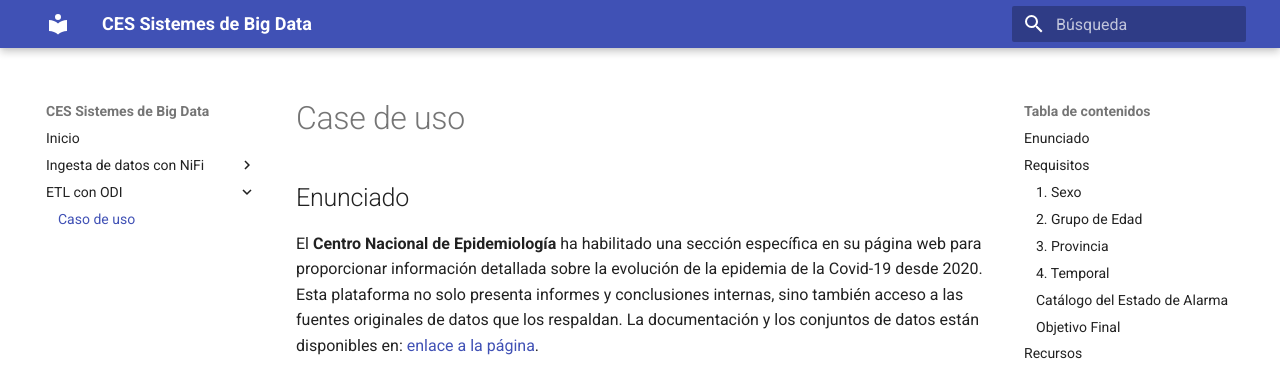
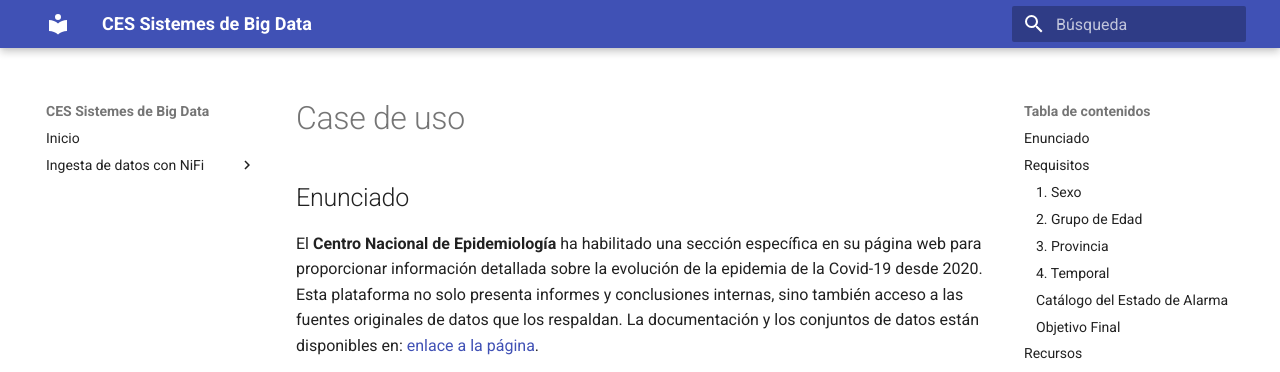
Before and after one commit to jorsodom/bigdata-sb, an MkDocs documentation site: the page built from docs/odi/odiCasoDeUso.md, in a window 1280 px wide. Shown: the top 372 px of the page. Built offline with MkDocs 1.6.1 and Material for MkDocs 9.7.7, drawn with Linux system fonts in a browser that asks for light colours.

Commit message:
Update caso uso odi

```diff
--- a/mkdocs.yml
+++ b/mkdocs.yml
@@ -18,10 +18,10 @@ nav:
    # - Caso uso API: nifi/nifiCasoUsoAPI.md
     #- Caso uso MongoDB: nifi/nifiCasoUsoMongoDB.md
    # - Caso de uso con PostgreSQL: nifi/nifiCasoUsoPostgreSQL.md
-  - ETL con ODI:
+  #- ETL con ODI:
     #- Introducción: odi/odiIntroduccion.md
     #- Demo: odi/odiDemo.md
-    - Caso de uso: odi/odiCasoDeUso.md
+  #  - Caso de uso: odi/odiCasoDeUso.md
 theme:
   name: material
   language: es
```
